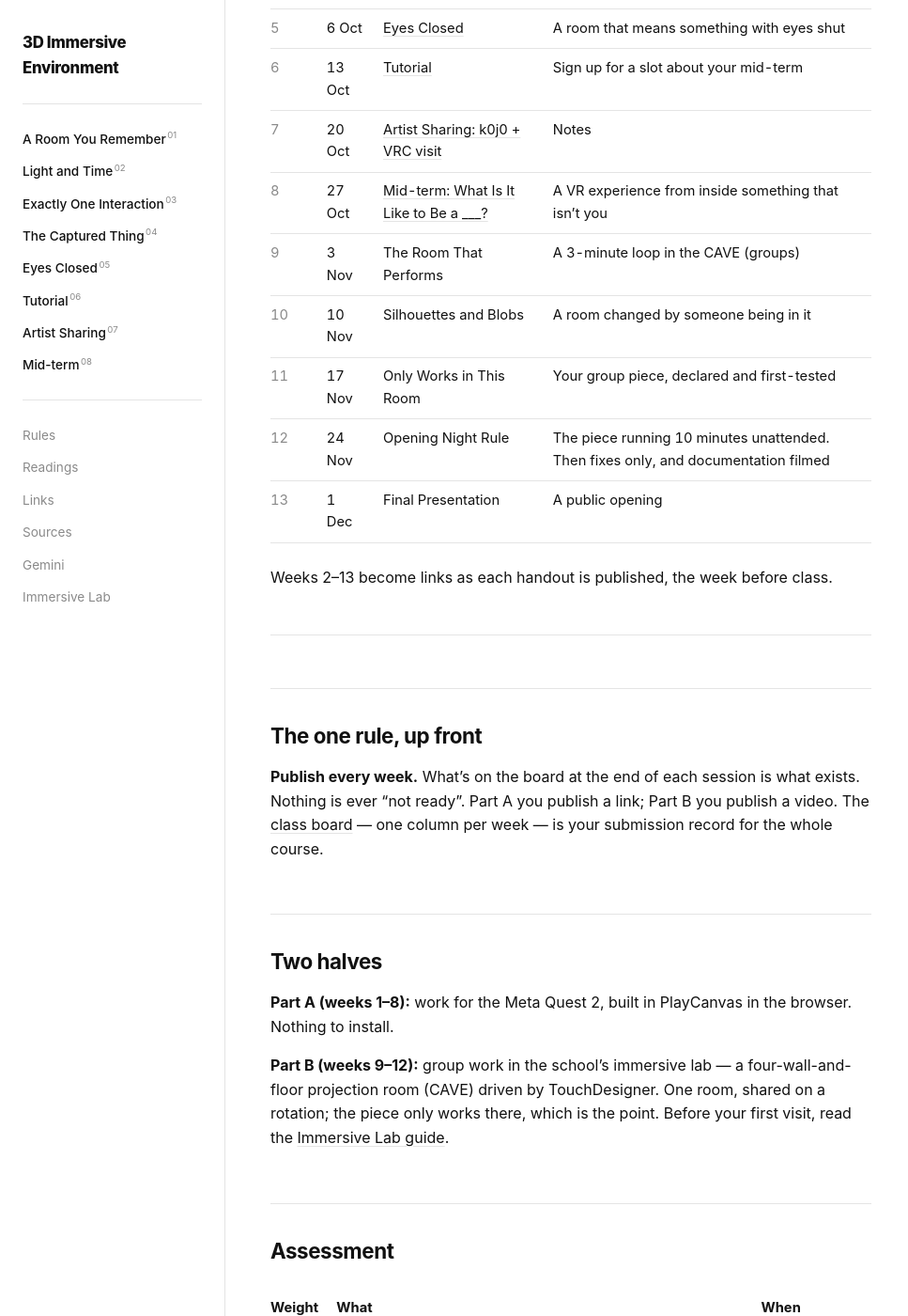
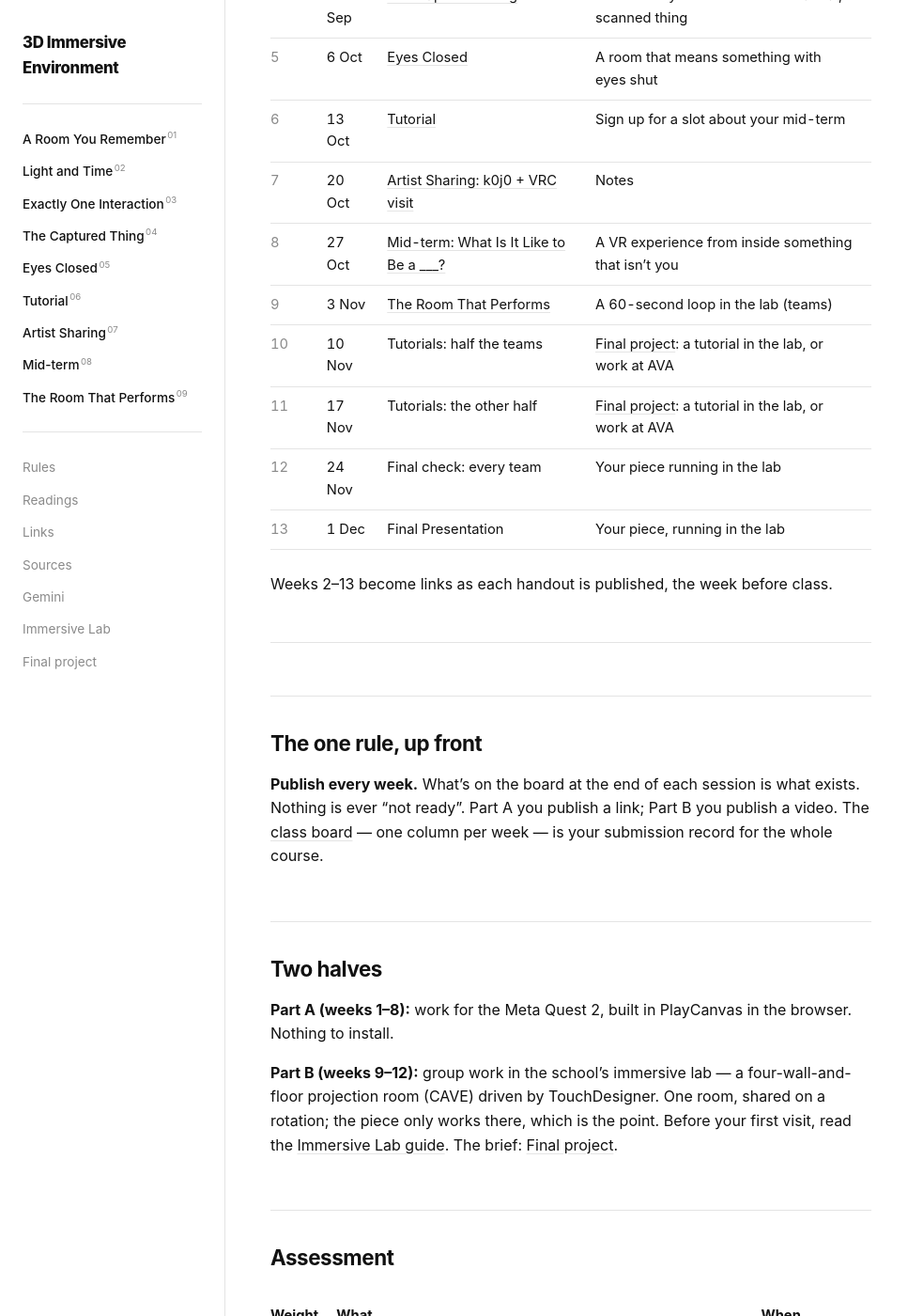
Before and after one commit to kachichan/vart3447-3d-immersive-environment, a Jekyll site: the page built from index.md, in a window 1280 px wide and 1400 px high, scrolled down 911 px. Shown: the whole window at 94% size, without its empty margins (0-967 px from the left). Built offline with Jekyll 4.4.1, drawn with Linux system fonts in a browser that asks for light colours; some web fonts are replaced.

Commit message:
update all weeks and final project

```diff
--- a/_layouts/default.html
+++ b/_layouts/default.html
@@ -31,6 +31,7 @@
       <li><a href="{{ '/sources' | relative_url }}">Sources</a></li>
       <li><a href="{{ '/gemini' | relative_url }}">Gemini</a></li>
       <li><a href="{{ '/immersive-lab/' | relative_url }}">Immersive Lab</a></li>
+      <li><a href="{{ '/final-project' | relative_url }}">Final project</a></li>
     </ul>
   </nav>
 </aside>
--- a/index.md
+++ b/index.md
@@ -14,6 +14,7 @@ that *is* a room. Everything you make is published, every week, from week 1.
 - [Readings](readings.md)
 - [Links: template, demos, class board](links.md)
 - [Where to find things: models, textures, sounds](sources.md)
+- [Final project](final-project.md)
 
 ---
 
@@ -29,11 +30,11 @@ that *is* a room. Everything you make is published, every week, from week 1.
 | 6 | 13 Oct | [Tutorial](weeks/week06.md) | Sign up for a slot about your mid-term |
 | 7 | 20 Oct | [Artist Sharing: k0j0 + VRC visit](weeks/week07.md) | Notes |
 | 8 | 27 Oct | [Mid-term: What Is It Like to Be a ___?](weeks/week08.md) | A VR experience from inside something that isn't you |
-| 9 | 3 Nov | The Room That Performs | A 3-minute loop in the CAVE (groups) |
-| 10 | 10 Nov | Silhouettes and Blobs | A room changed by someone being in it |
-| 11 | 17 Nov | Only Works in This Room | Your group piece, declared and first-tested |
-| 12 | 24 Nov | Opening Night Rule | The piece running 10 minutes unattended. Then fixes only, and documentation filmed |
-| 13 | 1 Dec | Final Presentation | A public opening |
+| 9 | 3 Nov | [The Room That Performs](weeks/week09.md) | A 60-second loop in the lab (teams) |
+| 10 | 10 Nov | Tutorials: half the teams | [Final project](final-project.md): a tutorial in the lab, or work at AVA |
+| 11 | 17 Nov | Tutorials: the other half | [Final project](final-project.md): a tutorial in the lab, or work at AVA |
+| 12 | 24 Nov | Final check: every team | Your piece running in the lab |
+| 13 | 1 Dec | Final Presentation | Your piece, running in the lab |
 
 Weeks 2–13 become links as each handout is published, the week before class.
 
@@ -54,7 +55,7 @@ PlayCanvas in the browser. Nothing to install.
 **Part B (weeks 9–12):** group work in the school's immersive lab — a
 four-wall-and-floor projection room (CAVE) driven by TouchDesigner. One
 room, shared on a rotation; the piece only works there, which is the point.
-Before your first visit, read the [Immersive Lab guide](immersive-lab/).
+Before your first visit, read the [Immersive Lab guide](immersive-lab/). The brief: [Final project](final-project.md).
 
 ## Assessment
 
```
Also changed, not shown: final-project.md (added, +87 -0 lines), readings.md (+3 -5 lines), weeks/week09.md (added, +97 -0 lines).
